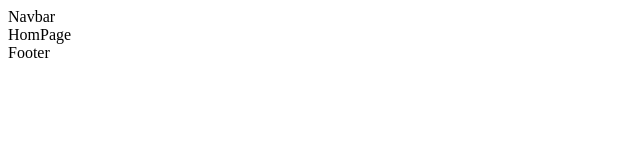
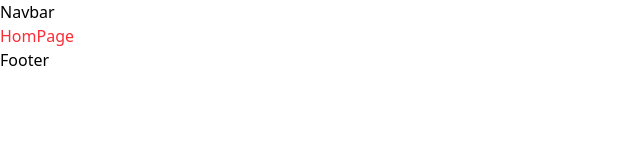
Before and after one commit to NorhanWaleed/Amazon-Clone, a React (Vite) app: page / in a window 1280 px wide. Shown: the top 160 px of the page, without its empty margins (0-640 px from the left). Built offline with nearby package versions, Linux system fonts and the light colour scheme.

Commit message:
imported tailwind in index.css

```diff
--- a/src/Pages/HomPage.jsx
+++ b/src/Pages/HomPage.jsx
@@ -1,3 +1,4 @@
+import '../styles/index.css';
 import React from 'react'
 
 const HomPage = () => {
--- a/src/Pages/Layout.jsx
+++ b/src/Pages/Layout.jsx
@@ -1,8 +1,8 @@
-import React from 'react'
 import Navbar from '../Components/Navbar'
-import HomPage from './HomPage'
 import { Outlet } from 'react-router-dom'
 import Footer from '../Components/Footer'
+import React from 'react'
+
 
 const RootLayout = () => {
   return (
--- a/src/Router/index.tsx
+++ b/src/Router/index.tsx
@@ -1,7 +1,7 @@
 import React from "react";
 import { createBrowserRouter, createRoutesFromElements, Route } from "react-router-dom";
-import RootLayout from "../Pages/Layout";
-import HomPage from "../Pages/HomPage";
+import HomPage from "../pages/HomPage";
+import RootLayout from "../pages/Layout";
 
 const Router = createBrowserRouter(createRoutesFromElements(
     <Route path="/" element={<RootLayout />}>
--- a/src/styles/index.css
+++ b/src/styles/index.css
@@ -0,0 +1 @@
+@import "tailwindcss";
--- a/vite.config.js
+++ b/vite.config.js
@@ -5,7 +5,7 @@
 // https://vite.dev/config/
 export default defineConfig({
   plugins: [react(),
-    tailwindcss(),
+    tailwindcss()
   ],
 
 })
```
